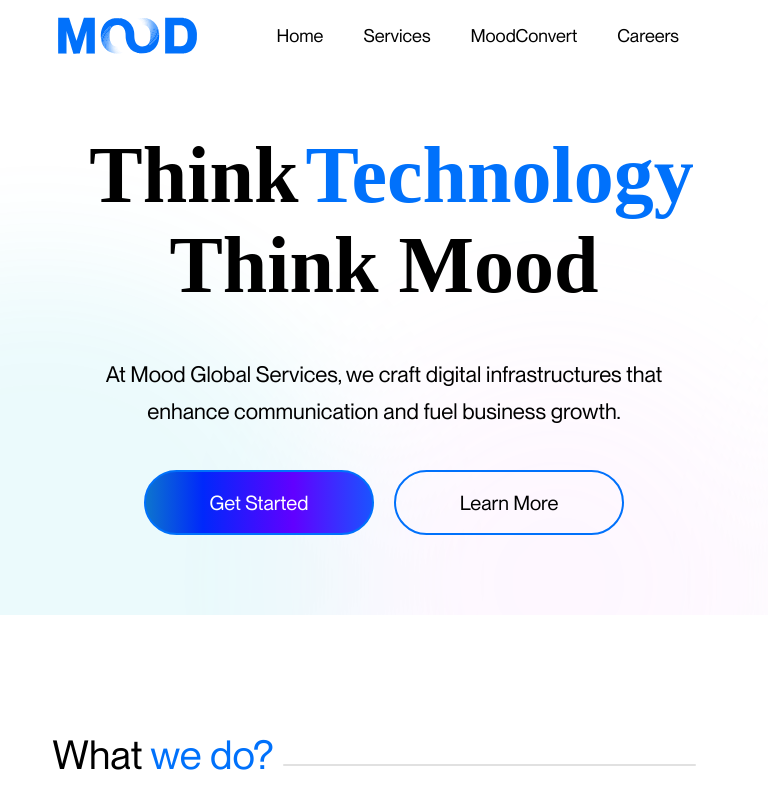
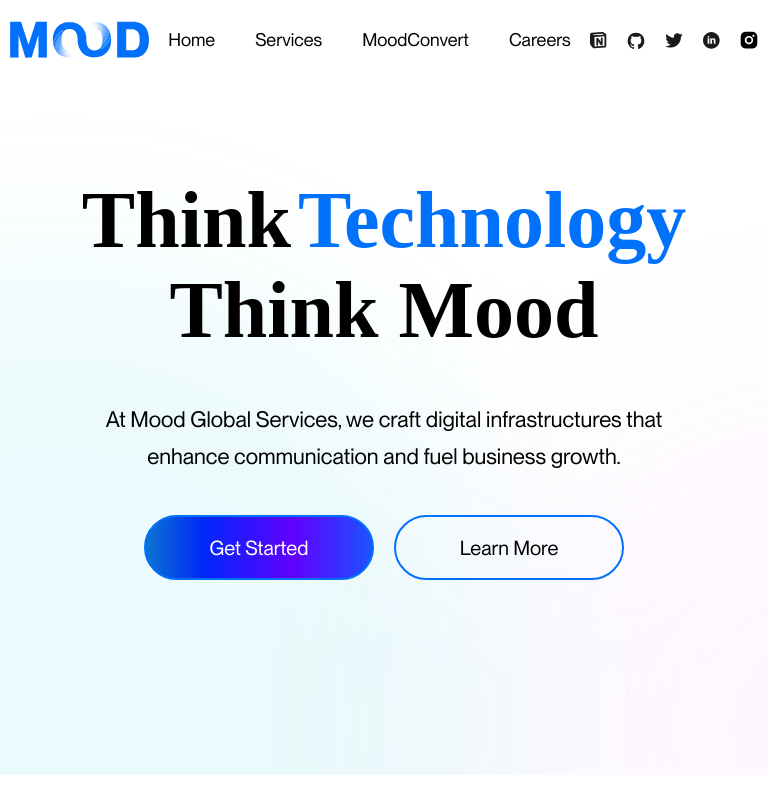
Before and after one commit to omeaag/mgs-website, a Next.js app: page / in a window 768 px wide. Shown: the top 800 px of the page. Built offline with nearby package versions, Linux system fonts and the light colour scheme; a web font is replaced by a local one.

Commit message:
header fixed

```diff
--- a/app/globals.css
+++ b/app/globals.css
@@ -18,10 +18,15 @@
 
 /* 0 - Header */
 .HeaderContainer {
-  margin-top: 3.5rem;
+  position: fixed;
+  top: 0;
+  width: 100%;
   align-items: center;
   justify-content: space-around;
   display: flex;
+  background-color: white;
+  padding: 20px 0px;
+  z-index: 2;
 }
 
 
@@ -177,15 +182,12 @@
     font-size: 0.8rem;
     display: flex;
     align-items: center;
-    justify-content: space-between;
-    max-width: 85%;
-    margin: 1rem auto;
+    justify-content: space-around;
   }
 
   .Navbar {
     display: flex;
     gap: 2.5rem;
-    margin: 0 5rem;
   }
 
   .HeaderContainer #mgsLogo {
@@ -226,13 +228,12 @@
 /* PHONE BREAKPOINT*/
 @media (max-width: 599px) {
   .HeaderContainer {
-    margin: 1rem auto;
+    padding: 30px 20px;
     font-size: 0.8rem;
     display: flex;
     align-items: center;
     justify-content: space-between;
     flex-wrap: wrap;
-    max-width: 85%;
   }
 
   .HeaderContainer .open {
--- a/public/style/CareersHeader.css
+++ b/public/style/CareersHeader.css
@@ -164,7 +164,7 @@
 
   .careersHeaderAllContent {
     height: 40%;
-    margin-top: 40px;
+    margin-top: 125px;
   }
   .careersHeaderContainer{
     height: 100%;
--- a/public/style/HomeShaping.css
+++ b/public/style/HomeShaping.css
@@ -4,7 +4,7 @@
     flex-direction: column;
     align-items: center;
     width: 100%;
-    padding: 150px 0;
+    padding: 200px 0;
     background: url(../materials/HomeShapingBackground.svg);
     background-size: cover;
     background-repeat: no-repeat;
@@ -82,10 +82,10 @@
 /* TABLET BREAKPOINT */
 @media (min-width: 600px) and (max-width: 1024px) {
     .HomeShapingContainer {
-        margin-top: 4rem;
+        margin-top: 50px;
         background-size: cover;
         text-align: center;
-        padding: 10px;
+        padding: 125px 10px;
     }
 
     .at-mood-global {
--- a/public/style/MoodConvertAI.css
+++ b/public/style/MoodConvertAI.css
@@ -25,7 +25,7 @@
 
 
 .moodConvertAIContainer {
-    margin: 120px 0;
+    margin: 160px 0;
     gap: 6px;
     display: flex;
     flex-direction: column;
@@ -178,7 +178,7 @@
 
 
     .moodConvertAIContainer {
-        margin: 120px 0;
+        margin: 160px 0;
         gap: 6px;
         display: flex;
         text-align: center;
@@ -348,7 +348,7 @@
 
 
     .moodConvertAIContainer {
-        margin: 120px 0;
+        margin: 160px 0;
         gap: 6px;
         display: flex;
         flex-direction: column;
--- a/public/style/PartnershipStyle.css
+++ b/public/style/PartnershipStyle.css
@@ -32,7 +32,6 @@
 .firstRow {
     display: flex;
     gap: 7px;
-    margin-left: 100px;
 }
 
 .secondRow {
@@ -110,7 +109,6 @@
 
     .firstRow {
         display: flex;
-        margin-left: 15px;
     }
 
     .secondRow {
@@ -187,7 +185,6 @@
 
     .firstRow {
         display: flex;
-        margin: 0;
     }
 
     .secondRow {
```
